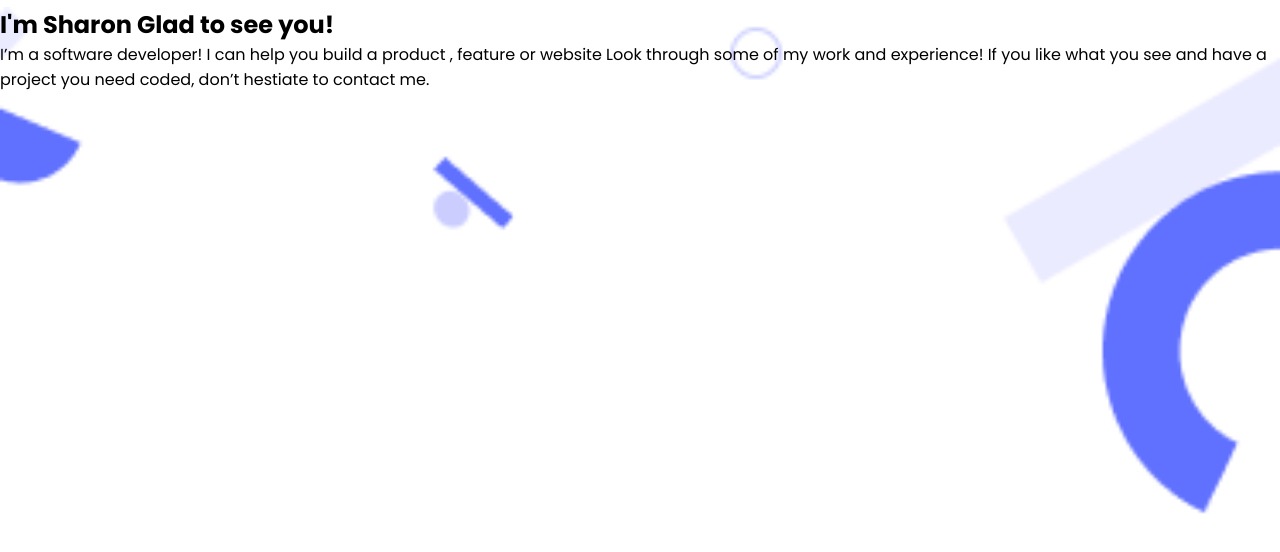
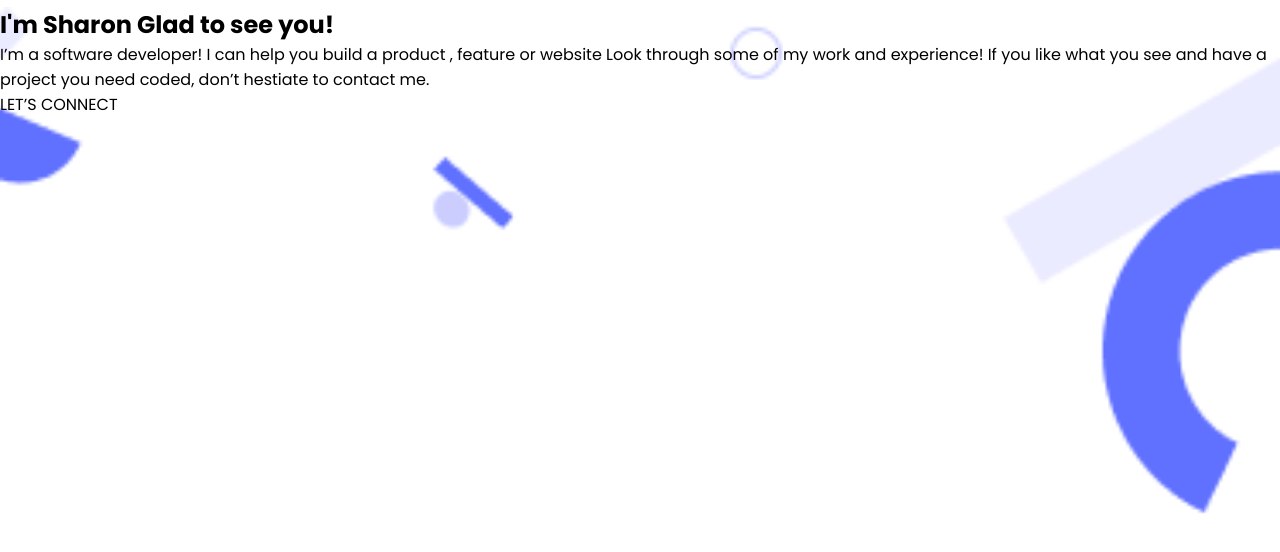
Before and after one commit to kessio/Personal-Portfolio, a website: page index.html in a window 1280 px wide. Shown: the part 40-592 px from the top of the page. Drawn offline with Linux system fonts and the light colour scheme.

```diff
--- a/index.html
+++ b/index.html
@@ -26,6 +26,8 @@
         <h1>I'm Sharon Glad to see you!</h1>
          <p>I’m a software developer! I can help you build a product , feature or website Look through some of my work and experience!
          If you like what you see and have a project you need coded, don’t hestiate to contact me.</p>
+         <p>LET’S CONNECT</p>
+
        </div>
   </section>
 
```
